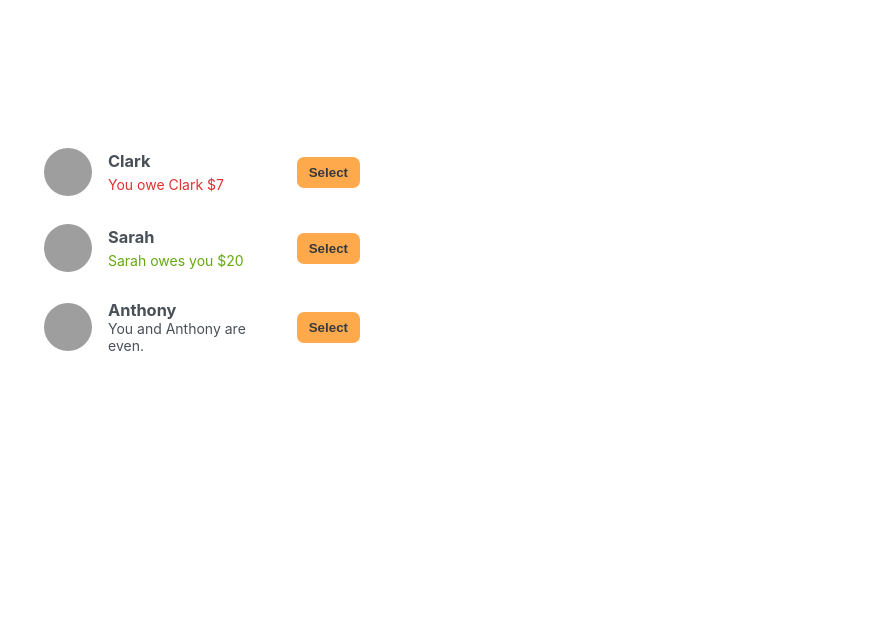
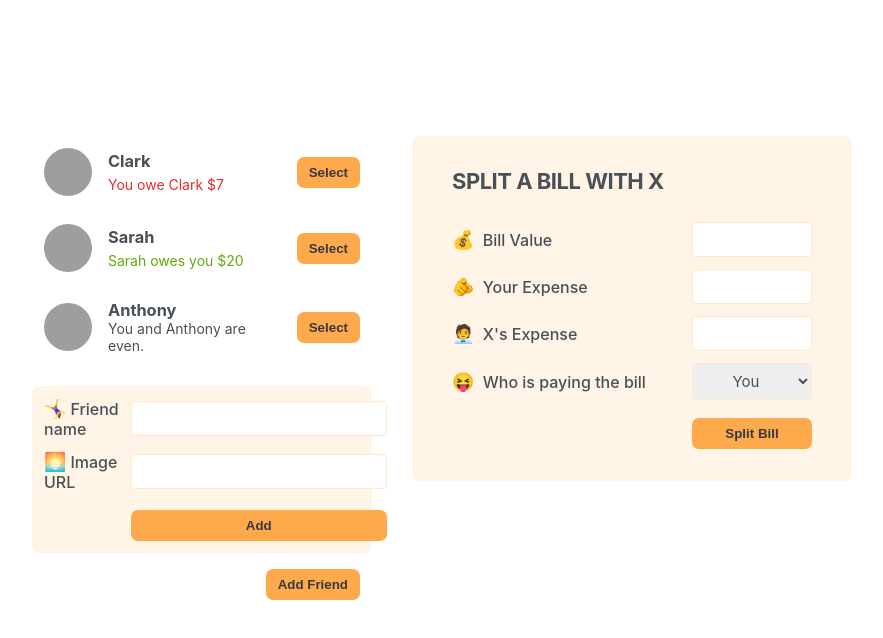
Before and after one commit to BerkayTurna/eat-n-split, a JavaScript app: page / in a window 1280 px wide. Shown: the top 638 px of the page, without its empty margins (198-1081 px from the left). Built offline with nearby package versions, Linux system fonts and the light colour scheme; grey boxes are pictures that could not be loaded; the HTML template or start-up script is replaced by a standard one.

Commit message:
Add forms for adding friends and splitting bills

```diff
--- a/src/App.js
+++ b/src/App.js
@@ -23,7 +23,11 @@
   return (
     <div className="app">
       <div className="sidebar">
-        <FriendList />  </div>
+        <FriendList />
+        <FormAddFriend />
+        <Button>Add Friend</Button>
+      </div>
+      <FormSplitBill />
     </div>
   )
 }
@@ -45,6 +49,39 @@
     {friend.balance < 0 && <p className="red">You owe {friend.name} ${Math.abs(friend.balance)}</p>}
     {friend.balance > 0 && <p className="green">{friend.name} owes you ${Math.abs(friend.balance)}</p>}
     {friend.balance === 0 && <p>You and {friend.name} are even.</p>}
-    <button className="button">Select</button>
+    <Button>Select</Button>
   </li>
 }
+function Button({ children }) {
+  return <button className="button">{children}</button>
+}
+function FormAddFriend() {
+  return <form className="form-add-friend">
+    <label>🤸‍♀️Friend name</label>
+    <input type="text" />
+    <label>🌅Image URL</label>
+    <input type="text" />
+    <Button>Add</Button>
+  </form>
+}
+
+function FormSplitBill() {
+  return <form className="form-split-bill">
+    <h2>SPLIT A BILL WITH X</h2>
+    <label>💰 Bill Value</label>
+    <input type="text" />
+
+    <label>🫵 Your Expense</label>
+    <input type="text" />
+
+    <label>🧑‍💼 X's Expense</label>
+    <input type="text" />
+
+    <label>😝 Who is paying the bill</label>
+    <select>
+      <option value="user">You</option>
+      <option value="friend">X</option>
+    </select>
+    <Button>Split Bill</Button>
+  </form>
+}
```
